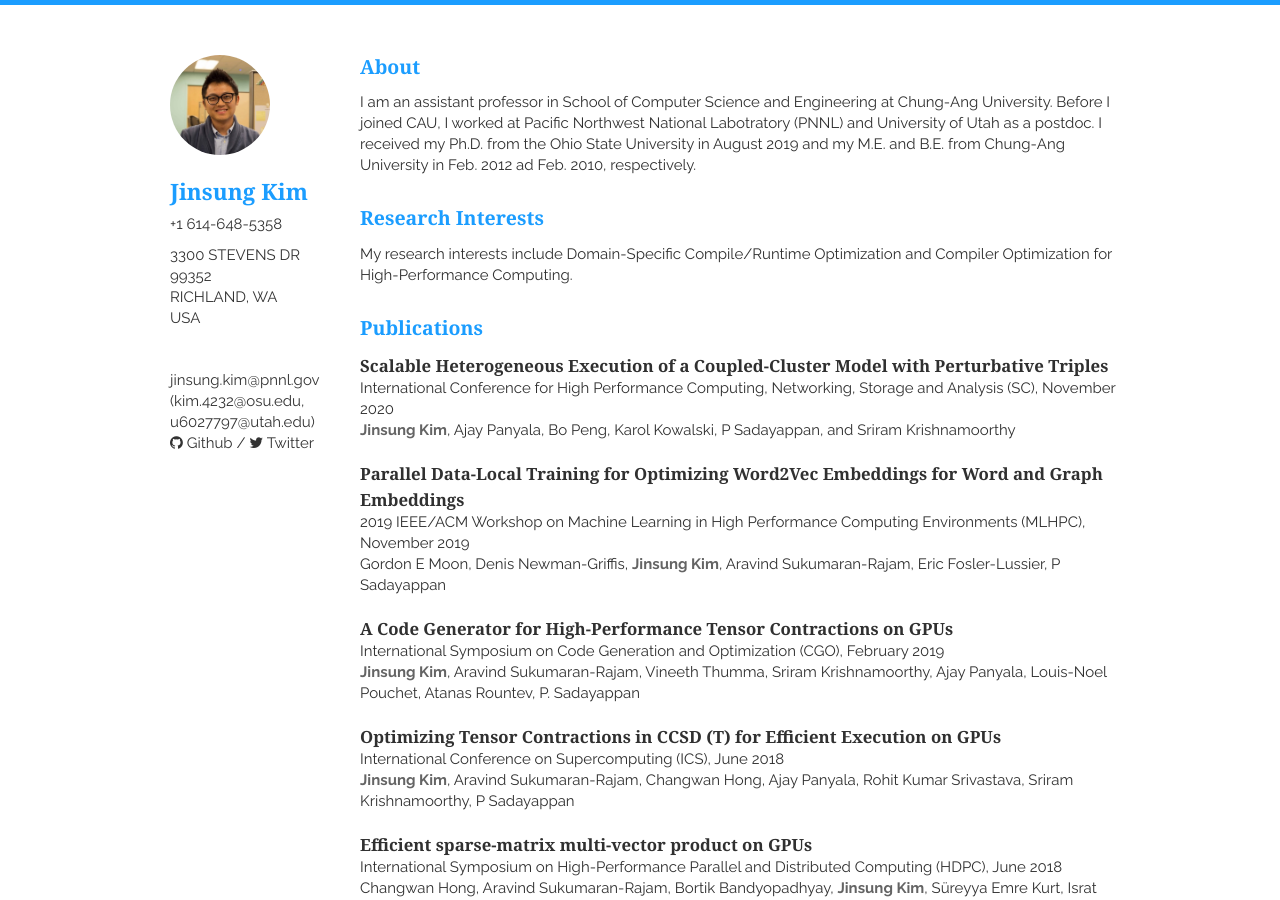
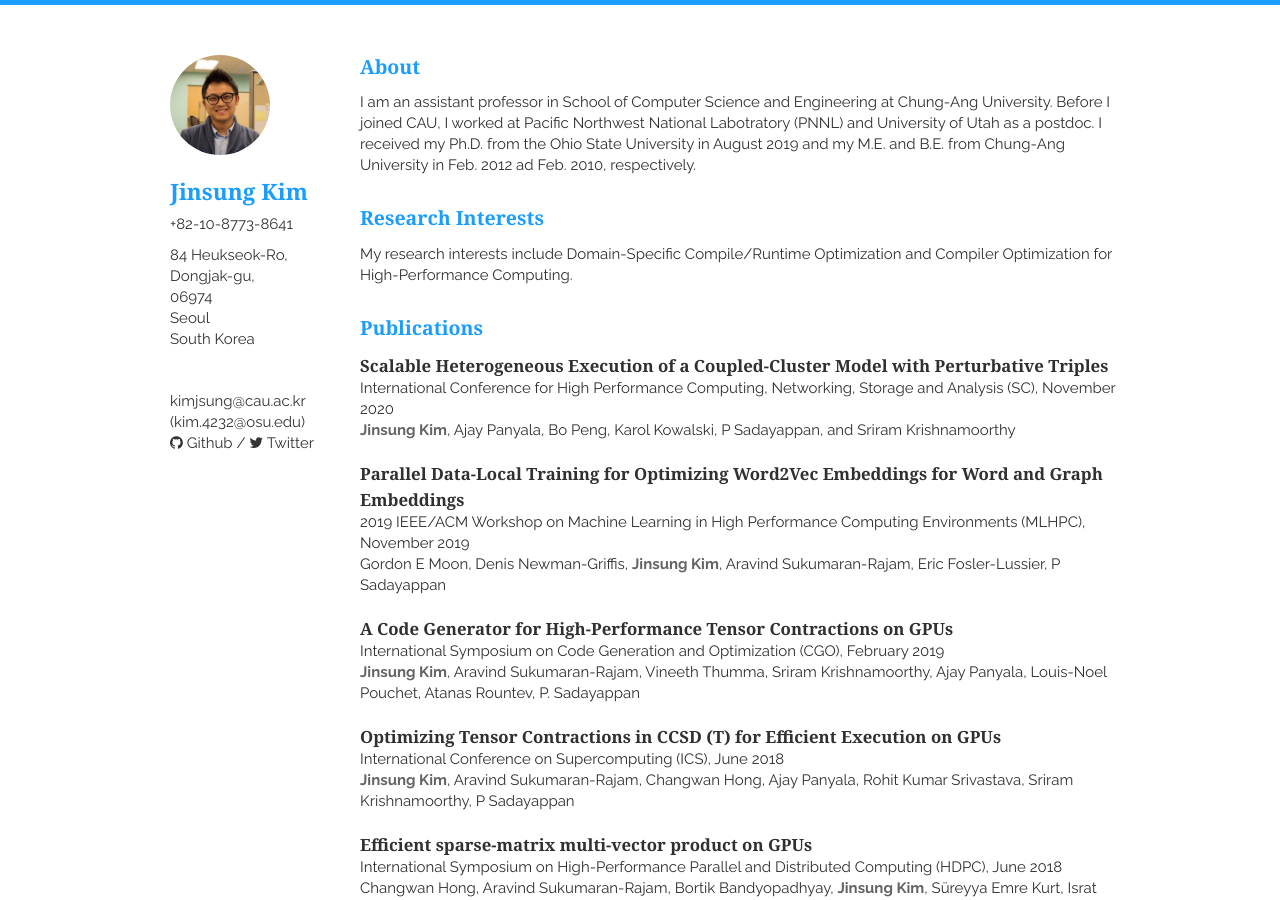
Before and after one commit to kimjsung/kimjsung.github.io, a Jekyll site: the page built from index.html, in a window 1280 px wide and 900 px high. Built offline with Jekyll 4.4.1, drawn with Linux system fonts in a browser that asks for light colours; nearby versions of some CDN libraries; the list of posts is cut into pages by our own code.

Commit message:
Update _config.yml

```diff
--- a/_config.yml
+++ b/_config.yml
@@ -16,21 +16,21 @@ author: Fábio Madeira
 baseurl: /
 title: Jinsung Kim
 name: Jinsung Kim
-email: jinsung.kim@pnnl.gov (kim.4232@osu.edu, u6027797@utah.edu)
-email_full: mailto:jinsung.kim@pnnl.gov (kim.4232@osu.edu, u6027797@utah.edu)
+email: kimjsung@cau.ac.kr (kim.4232@osu.edu)
+email_full: mailto:kimjsung@cau.ac.kr (kim.4232@osu.edu)
 #website: github.io/sustain
 #website_full: https://jekyller.github.io/sustain
 #github: trending
 #twitter: twitter
-tel: +1 614-648-5358
+tel: +82-10-8773-8641
 #tel_full: tel:+440000000000
 #google_maps: 'https://www.google.co.uk/maps/place/44+Perth+St,+Edinburgh,+Edinburgh+City+EH3+5BL'
 address:
-  street: 3300 STEVENS DR
-  postcode: 99352
-  city: RICHLAND, WA
-  country: USA
+  street: 84 Heukseok-Ro, Dongjak-gu,
+  postcode: 06974
+  city: Seoul
+  country: South Korea
 #google_analytics: UA-69300817-1
-
+502, Building 208, 84 Heukseok-Ro, Dongjak-gu, Seoul 06974, South Korea (TEL: +82-2-820-5175)
 # needed for travis-ci build
 exclude: [vendor]
```
